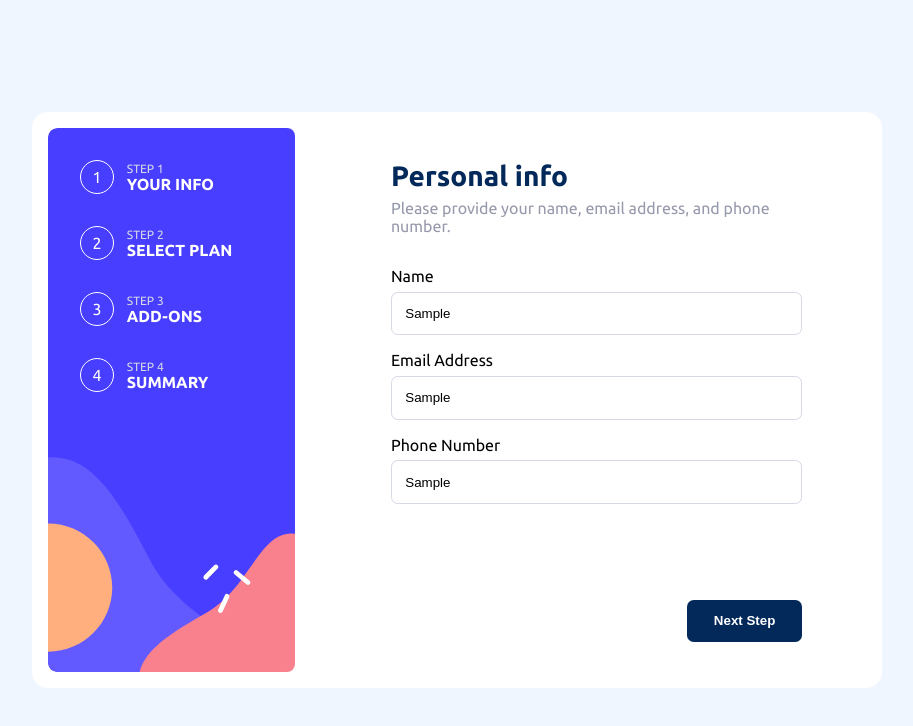
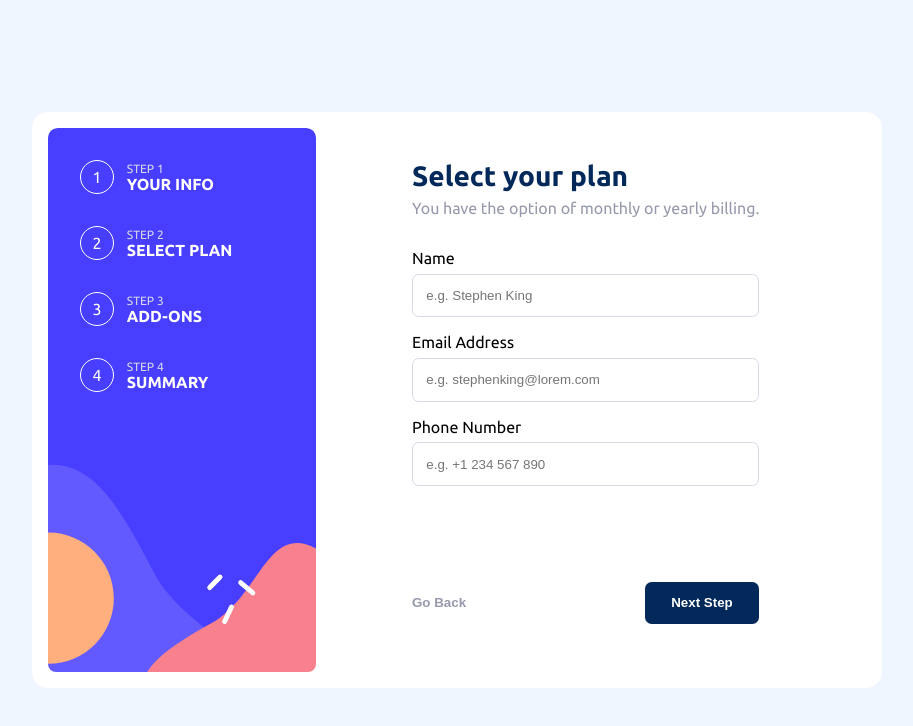
Before and after one commit to vincora/multi-step-form, a React (Create React App) app: page / in a window 1280 px wide. Both pictures are taken after typing "Sample", "Sample", "Sample" into the empty fields and a click on the button "Next Step". Shown: the top 726 px of the page, without its empty margins (183-1096 px from the left). Built offline with nearby package versions, Linux system fonts and the light colour scheme.

Commit message:
switching between 1 and 2 steps using buttons

```diff
--- a/src/App.js
+++ b/src/App.js
@@ -29,14 +29,30 @@ function App() {
                 <div className={style.header}>
                   <Header
                     title="Personal info"
-                    description=" Please provide your name, email address, and phone number."
+                    description="Please provide your name, email address, and phone number."
                   />
                 </div>
                 <div className={style.content}>
                   <Step1 />
                 </div>
                 <div className={style.buttons}>
-                  <Buttons noBackBtn />
+                  <Buttons noBackBtn setStep={setStep} step={step}/>
+                </div>
+              </>
+            )}
+            {step === 2 && (
+              <>
+                <div className={style.header}>
+                  <Header
+                    title="Select your plan"
+                    description="You have the option of monthly or yearly billing."
+                  />
+                </div>
+                <div className={style.content}>
+                  <Step1 />
+                </div>
+                <div className={style.buttons}>
+                  <Buttons setStep={setStep}/>
                 </div>
               </>
             )}
--- a/src/components/buttons/Buttons.js
+++ b/src/components/buttons/Buttons.js
@@ -1,13 +1,26 @@
 import React from "react";
 import style from "./Buttons.module.scss";
 
-const Buttons = ({ noBackBtn }) => {
+const Buttons = ({ noBackBtn, setStep}) => {
+  const incrementStep = () => {
+    setStep((step) => step + 1);
+  };
+  const decrementStep = () => {
+    setStep((step) => step - 1);
+  };
+
   return (
     <div className={style.buttons}>
       <div>
-        {!noBackBtn && <button className={style.backBtn}>Go Back</button>}
+        {!noBackBtn && (
+          <button className={style.backBtn} onClick={decrementStep}>
+            Go Back
+          </button>
+        )}
       </div>
-      <button className={style.nextBtn}>Next Step</button>
+      <button className={style.nextBtn} onClick={incrementStep}>
+        Next Step
+      </button>
     </div>
   );
 };
--- a/src/components/sidebar/Sidebar.js
+++ b/src/components/sidebar/Sidebar.js
@@ -9,7 +9,7 @@ const Sidebar = () => {
       <ul>
         {titles.map((item, number) => {
           return (
-            <li className={style.item}>
+            <li className={style.item} key={item}>
               <div className={style.itemNumber}>{number+1}</div>
               <div className={style.itemInfo}>
                 <div className={style.itemSubTitle}>Step {number+1}</div>
--- a/src/components/step1/Step1.js
+++ b/src/components/step1/Step1.js
@@ -12,7 +12,7 @@ const Step1 = () => {
     <ul className={style.list}>
         {inputs.map(({ label, placeholder }) => {
           return (
-            <li className={style.list__item}>
+            <li className={style.list__item} key={label}>
               <Input label={label} placeholder={placeholder} />
             </li>
           );
```
